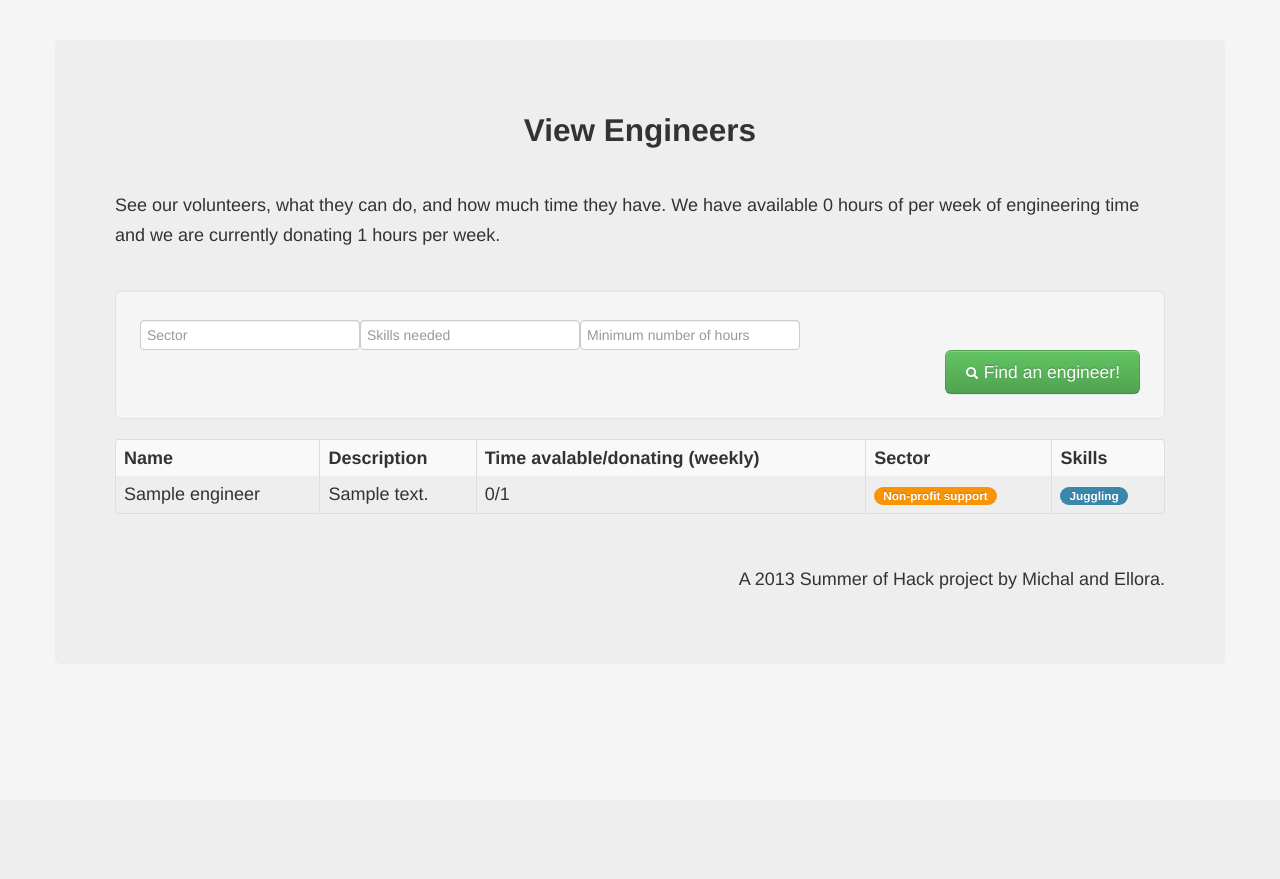
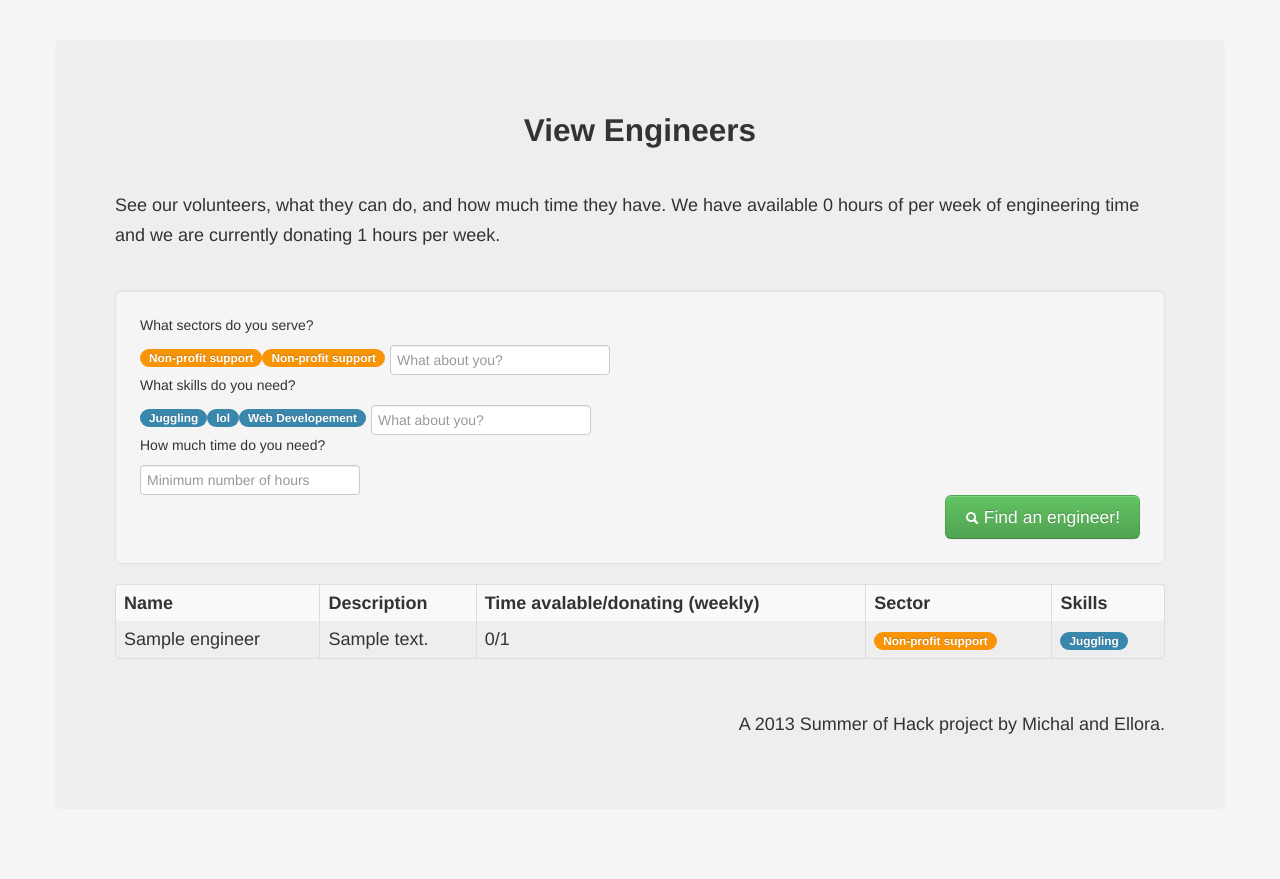
Before and after one commit to mic47/itfornonprofit, a Django app: page /itfornonprofits/viewengineers in a window 1280 px wide. Before the commit the page ends 589 px from the top, so only its background shows below. Run offline with Django 3.2, Linux system fonts and the light colour scheme; data comes from the database, SQL or seed files in the repository; tables that the repository leaves empty hold one stand-in row (values such as "Sample post"); some libraries are stand-ins or nearby versions.

Commit message:
homepage

```diff
--- a/summerofhack/itfornonprofits/templates/itfornonprofits/viewengineers.html
+++ b/summerofhack/itfornonprofits/templates/itfornonprofits/viewengineers.html
@@ -85,9 +85,17 @@
             {% csrf_token %}
             <table>
               <tr>
-                         <input type="text" name="sectors" placeholder="Sector" data-provide="typeahead" data-source='{{sectors_list}}' autocomplete="off" id='sectorSelect'/>
-                         <input type="text" name="skills" placeholder="Skills needed" data-provide="typeahead" data-source='{{skills_list}}' autocomplete="off" id='skillSelect'/>
-                         <input type="text", name="mintime" placeholder="Minimum number of hours"/><br/>
+               <label for="sectors">What sectors do you serve?</label>
+               {% for sector in sectors %}
+               <span class="badge badge-warning">{{ sector.name }}</span>
+               {% endfor %}<span>  </span>
+               <input type="text" name="sectors" placeholder="What about you?" data-provide="typeahead" data-source='{{sectors_list}}' autocomplete="off" id='sectorSelect'/>
+               <label for="skills">What skills do you need?</label>
+               {% for skill in skills %}
+               <span class="badge badge-info">{{ skill.name }}</span>
+               {% endfor %}<span>  </span>
+               <input type="text" name="skills" placeholder="What about you?" data-provide="typeahead" data-source='{{skills_list}}' autocomplete="off" id='skillSelect'/><br>
+               <label for="mintime">How much time do you need?</label><input type="text", name="mintime" placeholder="Minimum number of hours"/>
                <div align="right"><button class="btn btn-large btn-success" type="submit"><i class="icon-search icon-white"></i> Find an engineer!</button></div>
              </tr>
            </table>
--- a/summerofhack/itfornonprofits/views.py
+++ b/summerofhack/itfornonprofits/views.py
@@ -114,7 +114,6 @@ def viewprojects(request):
     maxtime = int(idx_not_empty_string(request.POST, 'maxtime', '100'))
     mintime = int(idx_not_empty_string(request.POST, 'mintime', '0'))
     keyword = str(idx(request.POST, 'keyword', ''))
-    print idx(request.POST, 'keyword', '')
     sectors = [x.strip() for x in str(idx(request.POST, 'sectors', '')).split(',')]
     skills = [x.strip() for x in str(idx(request.POST, 'skills', '')).split(',')]
     if sectors == ['']:
@@ -125,7 +124,6 @@ def viewprojects(request):
         objects = objects.filter(time_needed__lte=maxtime)
     if mintime > 0:
         objects = objects.filter(time_needed__gte=mintime)
-    print keyword
     if len(keyword) > 0:
         objects = objects.filter(description__contains=keyword)
     if type(objects != list):
@@ -141,9 +139,10 @@ def viewprojects(request):
         project.new_sectors = ', '.join([str(s.name) for s in project.sectors.all()])
         new_projects.append(project)
     sectors_list = json.dumps(sorted([sector.name for sector in Sector.objects.all()]))
+    sectors = Sector.objects.all()
     skills_list = json.dumps(sorted([skill.name for skill in Skill.objects.all()]))
-    print sectors_list
-    context = {'projects': new_projects, 'sectors_list': sectors_list, 'skills_list': skills_list}
+    skills = Skill.objects.all()
+    context = {'projects': new_projects, 'sectors_list': sectors_list, 'skills_list': skills_list, 'sectors': sectors, 'skills': skills}
     return render(request, 'itfornonprofits/viewprojects.html', context)
 
 def viewengineers(request):
@@ -177,8 +176,9 @@ def viewengineers(request):
         new_engineers.append(engineer)
     sectors_list = json.dumps(sorted([sector.name for sector in Sector.objects.all()]))
     skills_list = json.dumps(sorted([skill.name for skill in Skill.objects.all()]))
-    context = {'engineers': new_engineers, 'sectors_list': sectors_list, 'skills_list': skills_list, 'available_hours': available_hours, 'donated_hours': donated_hours}
-    print new_engineers
+    sectors = Sector.objects.all()
+    skills = Skill.objects.all()
+    context = {'engineers': new_engineers, 'sectors_list': sectors_list, 'skills_list': skills_list, 'available_hours': available_hours, 'donated_hours': donated_hours, 'sectors': sectors, 'skills': skills}
     return render(request, 'itfornonprofits/viewengineers.html', context)
 
 def registerengineer(request):
```
Also changed, not shown: summerofhack/itfornonprofits/templates/itfornonprofits/index.html (+14 -2 lines), summerofhack/itfornonprofits/templates/itfornonprofits/viewprojects.html (+25 -17 lines). Lines whose indentation alone changed are shown as unchanged.
